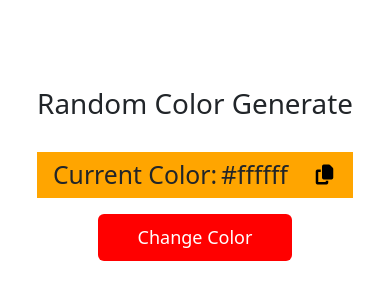
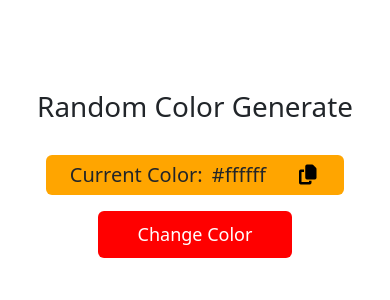
Before and after one commit to sumaiyaakter/Random-Color-Generate, a plain HTML site: page index.html in a window 390 px wide. Shown: the part 248-548 px from the top of the page. Drawn offline with nearby package versions, Linux system fonts and the light colour scheme.

Commit message:
fix responsive issues

```diff
--- a/index.html
+++ b/index.html
@@ -4,33 +4,30 @@
     <meta charset="UTF-8" />
     <meta name="viewport" content="width=device-width, initial-scale=1.0" />
     <title>Color Generate</title>
-    <link
-      href="https://cdn.jsdelivr.net/npm/bootstrap@5.3.3/dist/css/bootstrap.min.css"
-      rel="stylesheet"
-    />
-    <link
-      rel="stylesheet"
-      href="https://cdnjs.cloudflare.com/ajax/libs/font-awesome/6.5.1/css/all.min.css"
-    />
+    <link href="https://cdn.jsdelivr.net/npm/bootstrap@5.3.3/dist/css/bootstrap.min.css"
+      rel="stylesheet"/>
+    <link rel="stylesheet"
+      href="https://cdnjs.cloudflare.com/ajax/libs/font-awesome/6.5.1/css/all.min.css"/>
     <link rel="stylesheet" href="style.css" />
   </head>
   <body>
-    <div
-      class="block d-flex flex-column align-items-center justify-content-center"
-    >
-      <h1 class="fs-1">Random Color Generate</h1>
-      <h2
-        class="d-flex align-items-center justify-content-center text-capitalize px-3 py-2 mt-4 mb-3"
-      >
-        current color: <span class="color text-lowercase ps-1 "> #ffffff</span
-        ><a
-          href="#"
-          class="copy d-inline-block ps-4 text-decoration-none fs-5"
-          ><i class="fa-solid fa-copy fa-fw"></i></a
-        >
-      </h2>
-      <button class="btn">Change Color</button>
-    </div>
+    <section class="section-area">
+      <div class="container">
+        <div class="row">
+          <div class="col-12">
+            <div class="block d-flex flex-column align-items-center justify-content-center">
+              <h1 class="fs-1">Random Color Generate</h1>
+              <h2 class="fs-5 d-sm-flex align-items-center justify-content-center text-capitalize px-4 py-2 mt-4 mb-3 rounded-2">
+                current color: <span class="color text-lowercase ps-1 "> #ffffff</span>
+                <a href="#" class="copy d-inline-block ps-4 text-decoration-none fs-5">
+                  <i class="fa-solid fa-copy fa-fw"></i></a>
+              </h2>
+              <button class="btn">Change Color</button>
+            </div>
+          </div>
+        </div>
+      </div>
+    </section>
 
     <script src="./app.js"></script>
   </body>
--- a/style.css
+++ b/style.css
@@ -12,6 +12,10 @@ body {
   font-size: 18px;
   padding: 10px 40px;
   border: 0;
+}
+
+.block {
+  height: 100vh;
 }
 
 .block h2 {
@@ -29,14 +33,15 @@ button.btn:focus,
   color: #000000;
   position: relative;
 }
+
 .copy.active::before {
   position: absolute;
   content: "Copied";
   width: 70px;
   height: 24px;
-  left: 75px;
-  top: -1px;
-  background-color: black;
+  left: 0;
+  top: 40px;
+  background-color: #ff0000;
   color: white;
   font-size: 14px;
   padding: 3px 12px;
```
